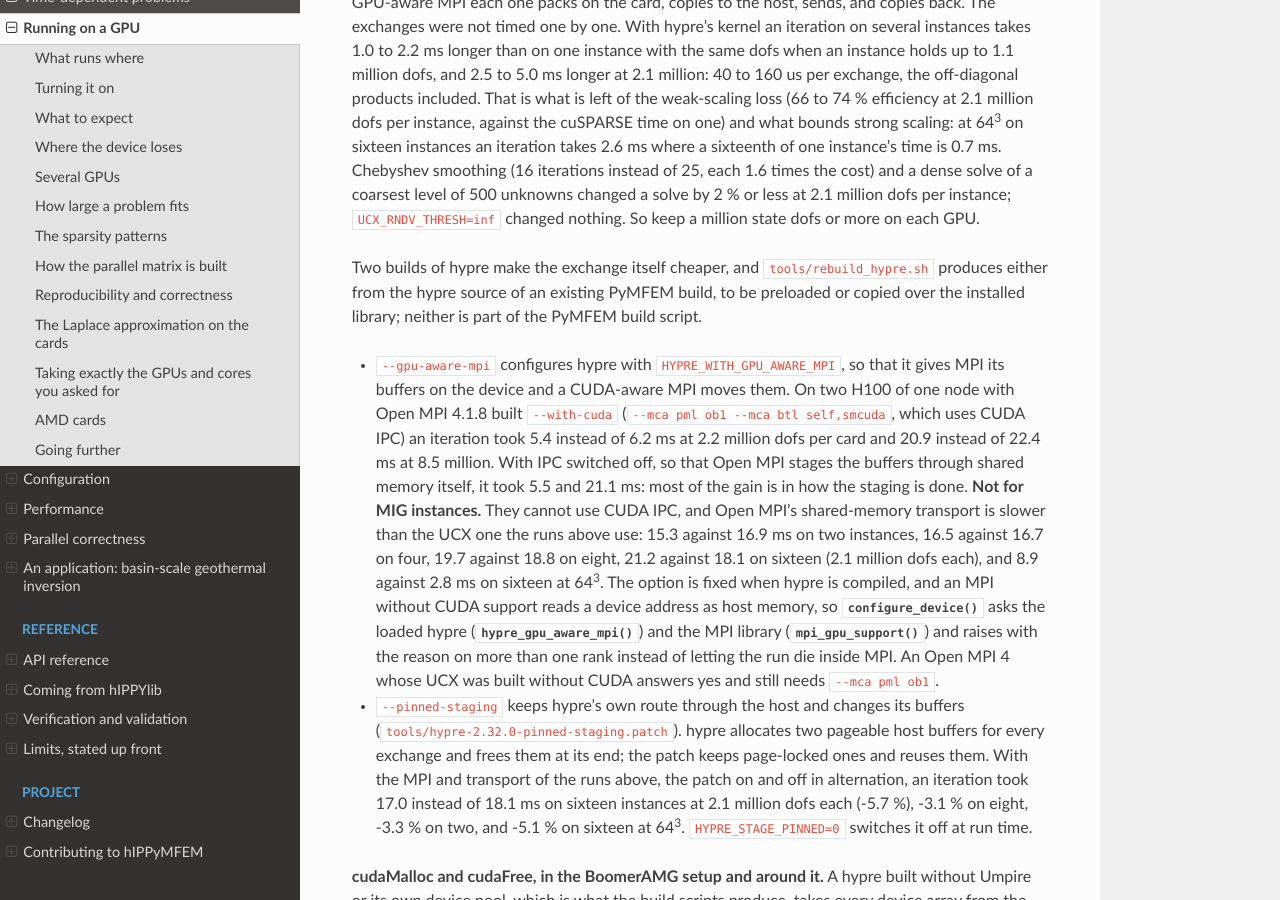
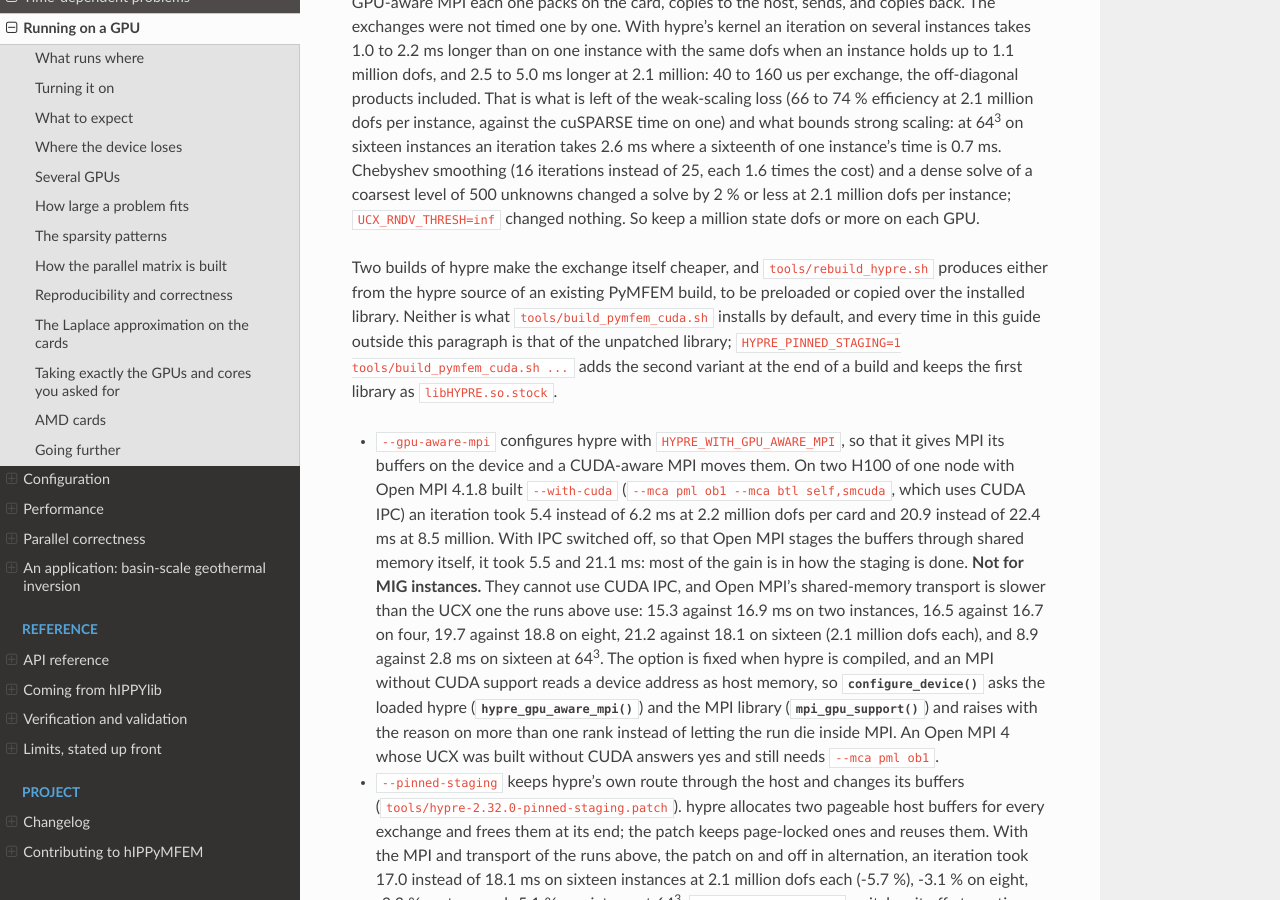
Before and after one commit to hIPPyMFEM/hippymfem, a Sphinx documentation site: the page built from docs/source/guide/gpu.rst, in a window 1280 px wide and 900 px high, scrolled down 7516 px. Built offline with Sphinx 7.4.7 and the Read the Docs theme 3.1.0, drawn with Linux system fonts in a browser that asks for light colours; pages that are not in the unit, such as notebooks, are missing from menus.

Commit message:
build_pymfem_cuda.sh: HYPRE_PINNED_STAGING=1 installs hypre with page-locked staging buffers
Off by default: it is a patch of hypre 2.32.0, and the times of the guide and of the
paper are those of the unpatched library.  With the variable set, the script runs
tools/rebuild_hypre.sh --pinned-staging at the end of a build, moves the result into
the place of the installed libHYPRE.so and keeps that one as libHYPRE.so.stock.
rebuild_hypre.sh takes the MPI wrappers from MPICC and MPICXX when they are set.

```diff
--- a/docs/source/guide/gpu.rst
+++ b/docs/source/guide/gpu.rst
@@ -375,7 +375,11 @@ on each GPU.
 
 Two builds of hypre make the exchange itself cheaper, and ``tools/rebuild_hypre.sh``
 produces either from the hypre source of an existing PyMFEM build, to be preloaded or
-copied over the installed library; neither is part of the PyMFEM build script.
+copied over the installed library.  Neither is what ``tools/build_pymfem_cuda.sh``
+installs by default, and every time in this guide outside this paragraph is that of the
+unpatched library; ``HYPRE_PINNED_STAGING=1 tools/build_pymfem_cuda.sh ...`` adds the
+second variant at the end of a build and keeps the first library as
+``libHYPRE.so.stock``.
 
 * ``--gpu-aware-mpi`` configures hypre with ``HYPRE_WITH_GPU_AWARE_MPI``, so that it
   gives MPI its buffers on the device and a CUDA-aware MPI moves them.  On two H100 of
```
Also changed, not shown: CHANGELOG.md (+2 -1 lines), 2 other files.
